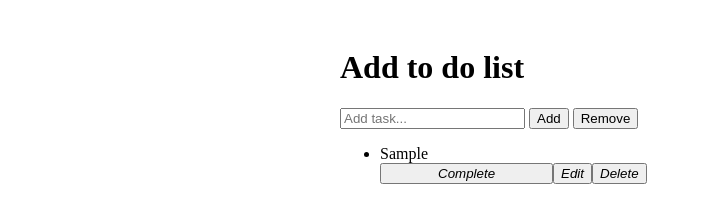
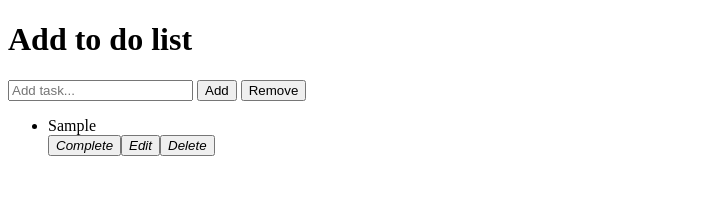
Before and after one commit to moe1129peterson/build-tool-todo-app, a plain HTML site: page index.html in a window 1280 px wide. Both pictures are taken after typing "Sample" into the empty fields and a click on the button "Add". Shown: the whole page, without its empty margins (0-702 px from the left). Drawn offline with Linux system fonts and the light colour scheme.

Commit message:
worked on TodoApp

```diff
--- a/style.css
+++ b/style.css
@@ -4,21 +4,11 @@ body{
 
 }
 
-#todos{
 
-    width: 600px;
-    padding: 20px;
-    margin: 0 auto;
-    height: auto;
-}
-
-.completeTodo{
-    padding: 50px;
-}
-
-.cross{
+.line_through{
     text-decoration: line-through;
     transition: 0ms;
+
 
 }
 
--- a/todo.js
+++ b/todo.js
@@ -1,36 +1,36 @@
-var todoContainer = document.getElementById('todos')
-var enterTodo = document.querySelector('.todo');
-var addTodoButton = document.querySelector('.addTodo')
-var removeTodoButton = document.querySelector('.removeTodo')
+const todoContainer = document.getElementById('todos')
+const enterTodo = document.querySelector('.todo');
+const addTodoButton = document.querySelector('.addTodo')
+const removeTodoButton = document.querySelector('.removeTodo')
 
 addTodoButton.addEventListener('click', function(e){
 
     if(enterTodo.value.trim ()){
 
-        var ulTag = document.createElement('ul')
+        const ulTag = document.createElement('ul')
         ulTag.classList.add('todo-card')
 
-        var todoList = document.createElement('div')
+        const todoList = document.createElement('div')
         todoList.classList.add('todo-list')
 
-        var liTag = document.createElement('li')
+        const liTag = document.createElement('li')
         liTag.innerHTML = enterTodo.value
         liTag.classList.add('todo-item')
 
-        var buttonDiv = document.createElement('div')
+        const buttonDiv = document.createElement('div')
         buttonDiv.classList.add('button')
 
-        var completeButton = document.createElement('button')
+        const completeButton = document.createElement('button')
         completeButton.classList.add('complete')
-        completeButton.innerHTML = '<i class="completeTodo">Complete</i>'
+        completeButton.innerHTML = '<i class="completeTodo" aria-hidden="true">Complete</i>'
 
-        var editButton = document.createElement('button')
+        const editButton = document.createElement('button')
         editButton.classList.add('edit')
-        editButton.innerHTML = '<i class="editTodo">Edit</i>'
+        editButton.innerHTML = '<i class="editTodo" aria-hidden="true">Edit</i>'
 
-        var deleteButton = document.createElement('button')
+        const deleteButton = document.createElement('button')
         deleteButton.classList.add('delete')
-        deleteButton.innerHTML = '<i class="deleteTodo">Delete</i>'
+        deleteButton.innerHTML = '<i class="deleteTodo" aria-hidden="true">Delete</i>'
 
         ulTag.appendChild(todoList)
         todoList.appendChild(liTag)
@@ -41,18 +41,24 @@ addTodoButton.addEventListener('click', function(e){
 
         todoContainer.appendChild(ulTag)
 
+        // function deleteTodo(){
+        //     const deleteTodoFunction = document.getElementById('todo-item')
+        //     deleteTodoFunction.remove
+        // }
+
+
         todoList.addEventListener('click', function(e){
-            var items = e.target;
+            const items = e.target;
 
             if(items.classList[0] === 'complete'){
-                var todo = items.parentElement
-                var todo_2 = todo.parentElement
-                todo_2.classList.add('cross')
+                const todo_list = items.parentElement
+                const todo2 = todo_list.parentElement
+                todo2.classList.add('line_through')
             }
             else if(items.classList[0] === 'delete'){
-                var todo = items.parentElement
-                var todo_2 = todo.parentElement
-                todo_2.classList.add('fall')
+                const todo_list = items.parentElement
+                const todo2 = todo_list.parentElement
+                todo2.classList.add('fall')
             }
 
         })
```
